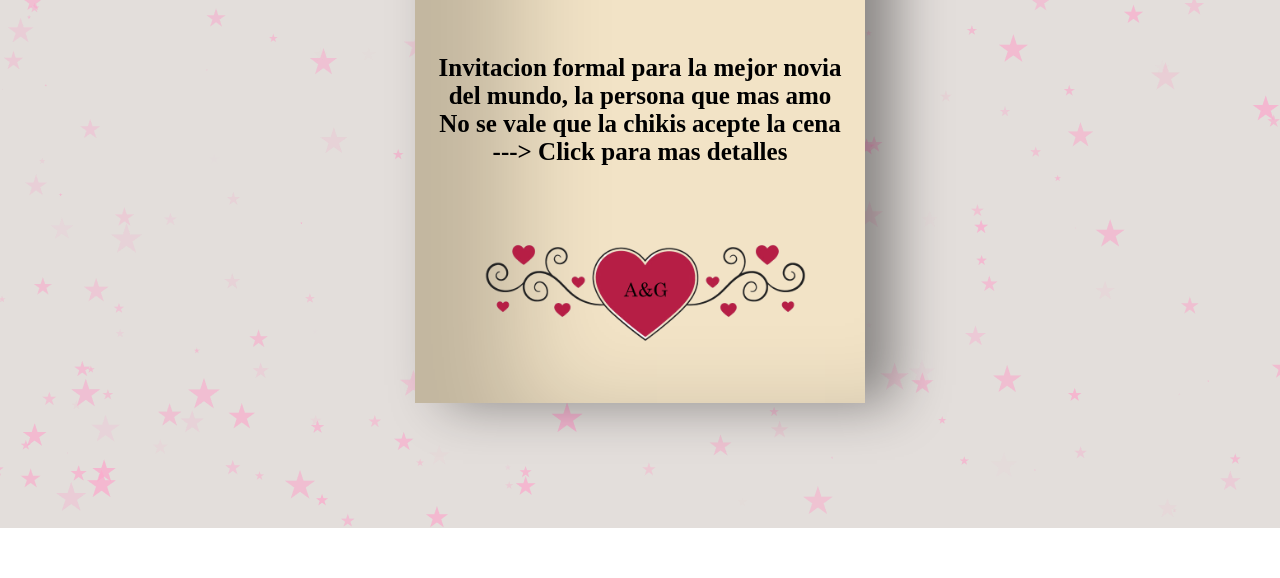
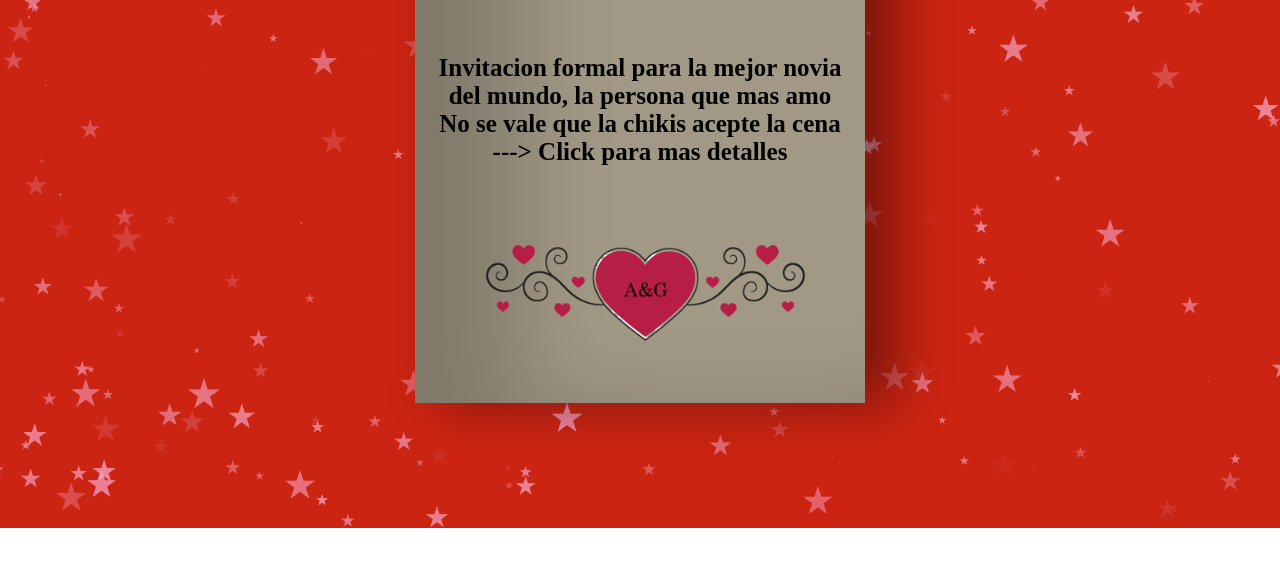
Before and after one commit to JackinJaxx/das-maind, a website: page index.html in a window 1280 px wide. Shown: the part 222-800 px from the top of the page. Drawn offline with Linux system fonts and the light colour scheme; a web font is replaced by a local one.

Commit message:
Update style.css
dads

```diff
--- a/style.css
+++ b/style.css
@@ -42,7 +42,7 @@ canvas {
     position: absolute;
     width: 100%;
     height: 100%;
-    background-color: #e3dedb;
+    background-color: #cb2412;
     background-image: url("");
     background-repeat: no-repeat;
     background-size: cover;
@@ -62,7 +62,7 @@ canvas {
 
 .cardFront {
     position: relative;
-    background-color: #f2e3c6;
+    background-color: #a19885;
     width: 450px;
     height: 550px;
     overflow: hidden;
```
